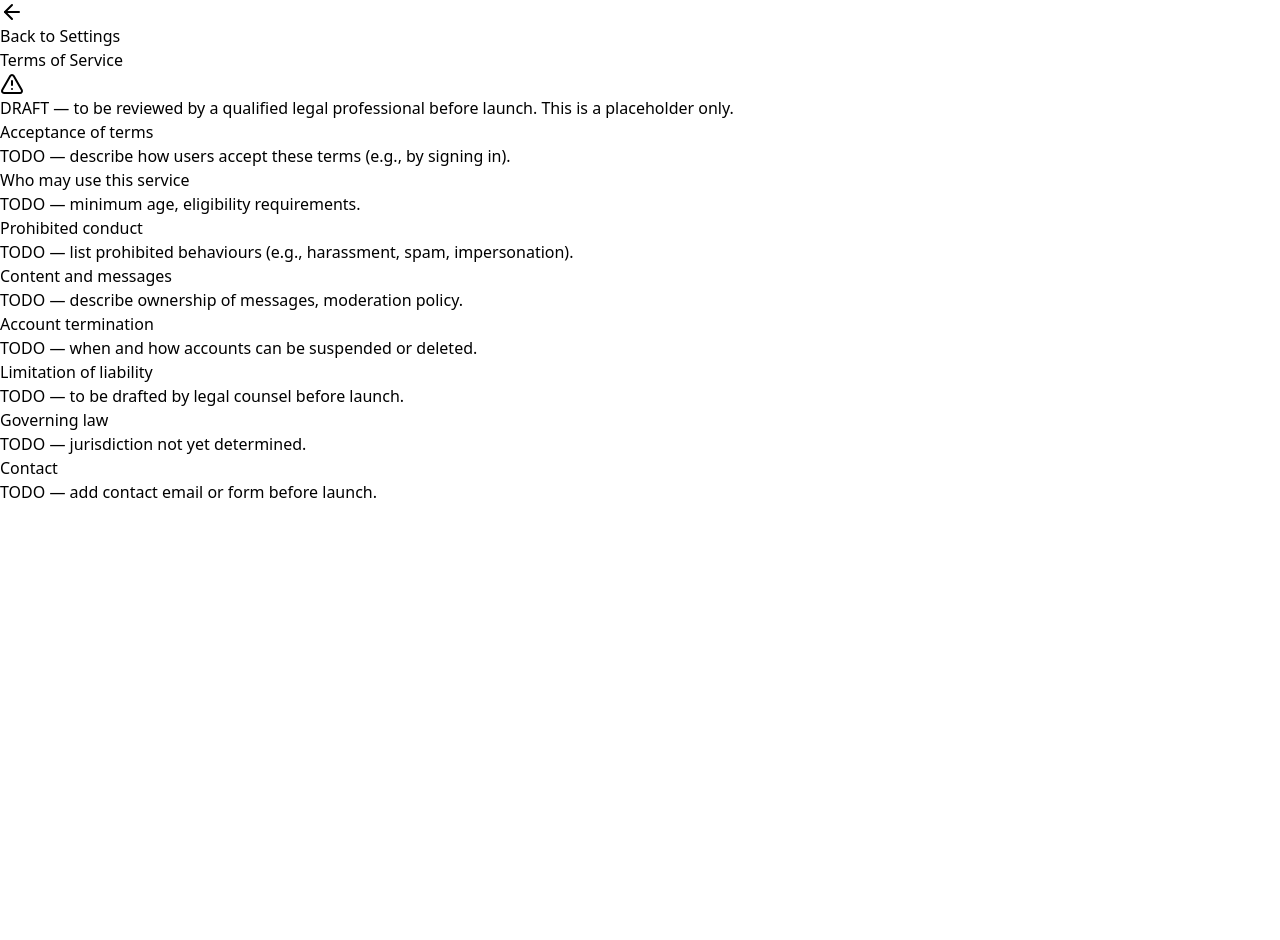
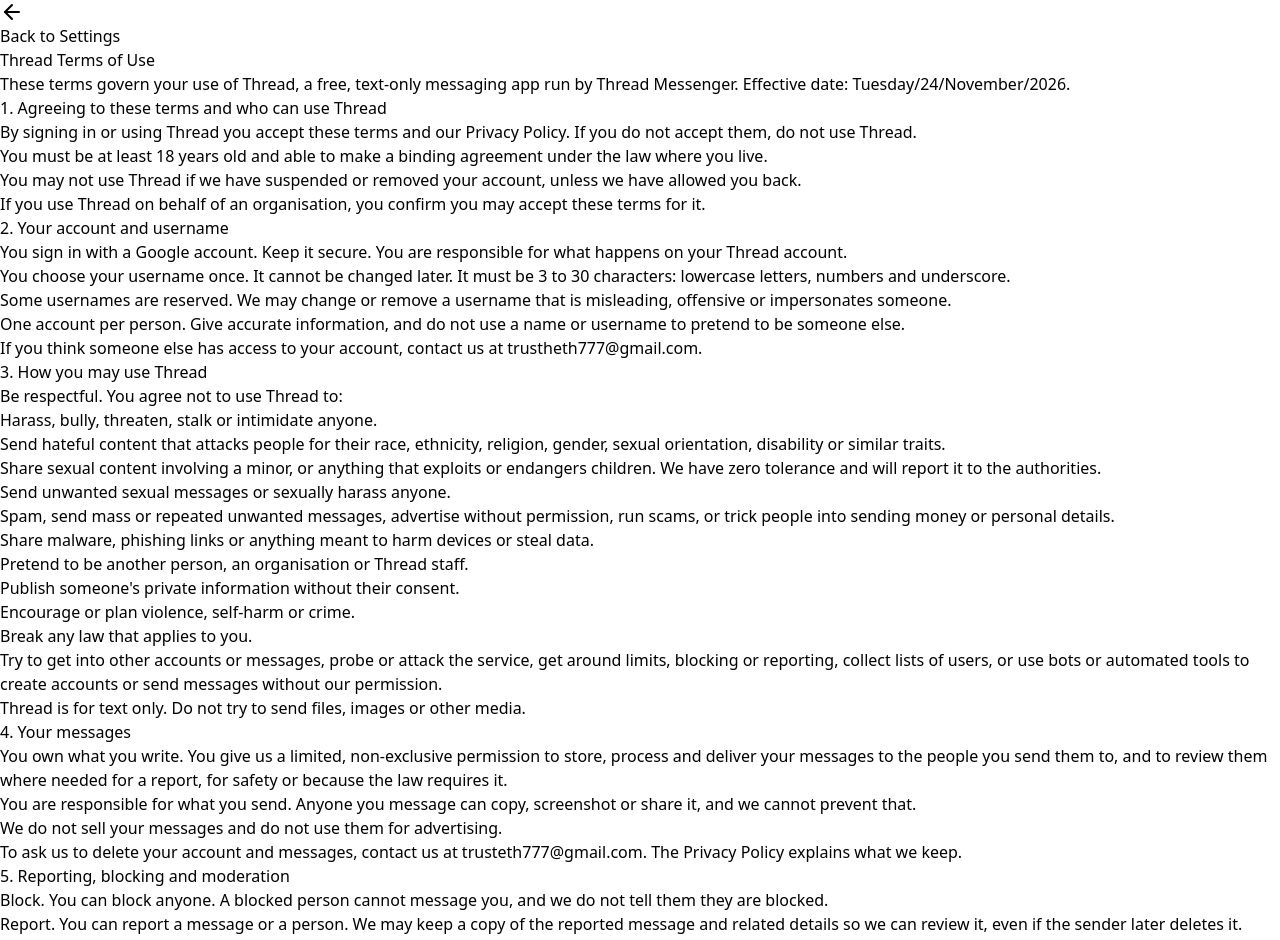
Before and after one commit to trustjonathan/Thread-Messenger, a React (Vite) app: page /terms in a window 1280 px wide. Shown: the top 940 px of the page. Before the commit the page ends 800 px from the top, so only its background shows below. Built offline with nearby package versions, Linux system fonts and the light colour scheme; no server answers.

Commit message:
terms of use

```diff
--- a/src/features/legal/TermsPage.tsx
+++ b/src/features/legal/TermsPage.tsx
@@ -1,51 +1,10 @@
 import { Link } from 'react-router-dom';
-import { ArrowLeft, TriangleAlert } from 'lucide-react';
-
-interface Section {
-  heading: string;
-  todo: string;
-}
-
-const sections: Section[] = [
-  {
-    heading: 'Acceptance of terms',
-    todo: 'TODO — describe how users accept these terms (e.g., by signing in).',
-  },
-  {
-    heading: 'Who may use this service',
-    todo: 'TODO — minimum age, eligibility requirements.',
-  },
-  {
-    heading: 'Prohibited conduct',
-    todo: 'TODO — list prohibited behaviours (e.g., harassment, spam, impersonation).',
-  },
-  {
-    heading: 'Content and messages',
-    todo: 'TODO — describe ownership of messages, moderation policy.',
-  },
-  {
-    heading: 'Account termination',
-    todo: 'TODO — when and how accounts can be suspended or deleted.',
-  },
-  {
-    heading: 'Limitation of liability',
-    todo: 'TODO — to be drafted by legal counsel before launch.',
-  },
-  {
-    heading: 'Governing law',
-    todo: 'TODO — jurisdiction not yet determined.',
-  },
-  {
-    heading: 'Contact',
-    todo: 'TODO — add contact email or form before launch.',
-  },
-];
+import { ArrowLeft } from 'lucide-react';
 
 export default function TermsPage() {
   return (
     <main className="min-h-screen w-full bg-slate-50 dark:bg-slate-950 text-slate-900 dark:text-slate-100">
-      <div className="max-w-lg mx-auto p-4 space-y-4">
-        {/* Back link */}
+      <div className="max-w-2xl mx-auto p-4 space-y-4">
         <Link
           to="/settings"
           className="inline-flex items-center gap-1.5 text-sm text-indigo-600 dark:text-indigo-400 hover:underline min-h-[44px] py-2"
@@ -54,30 +13,108 @@ export default function TermsPage() {
           Back to Settings
         </Link>
 
-        <h1 className="text-2xl font-bold tracking-tight">Terms of Service</h1>
+        <h1 className="text-2xl font-bold tracking-tight">Thread Terms of Use</h1>
+        <p className="text-sm text-slate-600 dark:text-slate-400">
+          These terms govern your use of Thread, a free, text-only messaging app run by Thread Messenger. Effective date: Tuesday/24/November/2026.
+        </p>
 
-        {/* Draft banner */}
-        <div className="flex items-start gap-3 p-4 rounded-2xl bg-amber-50 dark:bg-amber-950/40 border border-amber-200 dark:border-amber-900/50 text-amber-800 dark:text-amber-200">
-          <TriangleAlert className="w-5 h-5 flex-shrink-0 mt-0.5" aria-hidden="true" />
-          <p className="text-sm font-medium">
-            DRAFT — to be reviewed by a qualified legal professional before launch. This is a placeholder only.
-          </p>
-        </div>
+        <section className="space-y-3 text-sm leading-relaxed">
+          <h2 className="text-base font-semibold">1. Agreeing to these terms and who can use Thread</h2>
+          <p>By signing in or using Thread you accept these terms and our Privacy Policy. If you do not accept them, do not use Thread.</p>
+          <ul className="list-disc pl-5 space-y-1">
+            <li>You must be at least 18 years old and able to make a binding agreement under the law where you live.</li>
+            <li>You may not use Thread if we have suspended or removed your account, unless we have allowed you back.</li>
+            <li>If you use Thread on behalf of an organisation, you confirm you may accept these terms for it.</li>
+          </ul>
 
-        {/* Sections */}
-        {sections.map((section) => (
-          <section
-            key={section.heading}
-            className="bg-white dark:bg-slate-900 rounded-2xl border border-slate-200 dark:border-slate-800 p-5 shadow-sm"
-          >
-            <h2 className="text-base font-semibold text-slate-900 dark:text-slate-100 mb-2">
-              {section.heading}
-            </h2>
-            <p className="text-sm italic text-slate-500 dark:text-slate-400">
-              {section.todo}
-            </p>
-          </section>
-        ))}
+          <h2 className="text-base font-semibold">2. Your account and username</h2>
+          <ul className="list-disc pl-5 space-y-1">
+            <li>You sign in with a Google account. Keep it secure. You are responsible for what happens on your Thread account.</li>
+            <li>You choose your username once. It cannot be changed later. It must be 3 to 30 characters: lowercase letters, numbers and underscore.</li>
+            <li>Some usernames are reserved. We may change or remove a username that is misleading, offensive or impersonates someone.</li>
+            <li>One account per person. Give accurate information, and do not use a name or username to pretend to be someone else.</li>
+            <li>If you think someone else has access to your account, contact us at trustheth777@gmail.com.</li>
+          </ul>
+
+          <h2 className="text-base font-semibold">3. How you may use Thread</h2>
+          <p>Be respectful. You agree not to use Thread to:</p>
+          <ul className="list-disc pl-5 space-y-1">
+            <li>Harass, bully, threaten, stalk or intimidate anyone.</li>
+            <li>Send hateful content that attacks people for their race, ethnicity, religion, gender, sexual orientation, disability or similar traits.</li>
+            <li>Share sexual content involving a minor, or anything that exploits or endangers children. We have zero tolerance and will report it to the authorities.</li>
+            <li>Send unwanted sexual messages or sexually harass anyone.</li>
+            <li>Spam, send mass or repeated unwanted messages, advertise without permission, run scams, or trick people into sending money or personal details.</li>
+            <li>Share malware, phishing links or anything meant to harm devices or steal data.</li>
+            <li>Pretend to be another person, an organisation or Thread staff.</li>
+            <li>Publish someone's private information without their consent.</li>
+            <li>Encourage or plan violence, self-harm or crime.</li>
+            <li>Break any law that applies to you.</li>
+            <li>Try to get into other accounts or messages, probe or attack the service, get around limits, blocking or reporting, collect lists of users, or use bots or automated tools to create accounts or send messages without our permission.</li>
+          </ul>
+          <p>Thread is for text only. Do not try to send files, images or other media.</p>
+
+          <h2 className="text-base font-semibold">4. Your messages</h2>
+          <ul className="list-disc pl-5 space-y-1">
+            <li>You own what you write. You give us a limited, non-exclusive permission to store, process and deliver your messages to the people you send them to, and to review them where needed for a report, for safety or because the law requires it.</li>
+            <li>You are responsible for what you send. Anyone you message can copy, screenshot or share it, and we cannot prevent that.</li>
+            <li>We do not sell your messages and do not use them for advertising.</li>
+            <li>To ask us to delete your account and messages, contact us at trusteth777@gmail.com. The Privacy Policy explains what we keep.</li>
+          </ul>
+
+          <h2 className="text-base font-semibold">5. Reporting, blocking and moderation</h2>
+          <ul className="list-disc pl-5 space-y-1">
+            <li>Block. You can block anyone. A blocked person cannot message you, and we do not tell them they are blocked.</li>
+            <li>Report. You can report a message or a person. We may keep a copy of the reported message and related details so we can review it, even if the sender later deletes it.</li>
+            <li>Our actions. We may remove content, limit features, or suspend or end accounts that break these terms or put others at risk, with or without notice.</li>
+            <li>No promise to watch. We do not routinely read messages and we cannot promise to review every report within a set time.</li>
+            <li>Authorities. We may share information with the authorities where the law requires it or to protect someone's safety.</li>
+            <li>Emergencies. Thread is not an emergency service. If someone is in danger, contact your local emergency services.</li>
+          </ul>
+
+          <h2 className="text-base font-semibold">6. Messages are not end-to-end encrypted</h2>
+          <p>Messages travel over secure connections, but they are stored on our servers and are not end-to-end encrypted. This means we and our service providers can technically access them. Do not send passwords, bank details or other highly sensitive information.</p>
+          <ul className="list-disc pl-5 space-y-1">
+            <li>We use Google for sign-in, Supabase for our database and Render for hosting. Their outages or incidents can affect Thread, and their own terms apply to their services.</li>
+            <li>We take reasonable steps to protect Thread, but no system is completely secure.</li>
+            <li>If a data breach affects you, we will tell the people and authorities the law requires us to tell.</li>
+          </ul>
+
+          <h2 className="text-base font-semibold">7. The service: free beta, changes and availability</h2>
+          <ul className="list-disc pl-5 space-y-1">
+            <li>Thread is free and still being built. Features can change, be added or be removed.</li>
+            <li>Thread may be slow, unavailable or lose data. Our free hosting may pause the service after a period of inactivity. Keep your own copy of anything important.</li>
+            <li>We may set limits, for example on how fast you can send messages, and may change them to keep Thread fair and working.</li>
+            <li>We do not promise to keep Thread running. If we stop, we will give notice where we reasonably can.</li>
+            <li>Messages can contain links. We do not control other websites and are not responsible for them.</li>
+            <li>Thread's source code may be shared under its own licence. These terms apply to the hosted service, not the code licence.</li>
+          </ul>
+
+          <h2 className="text-base font-semibold">8. Ending your account</h2>
+          <ul className="list-disc pl-5 space-y-1">
+            <li>You can stop using Thread at any time. To have your account deleted, contact us at trusteth777@gmail.com. We aim to act within 7 days, subject to the law and to keeping records needed for safety, such as reports.</li>
+            <li>We may suspend or end your account if you break these terms, if you put others at risk, if the law requires it, or if we close Thread.</li>
+            <li>Messages already delivered to other people may stay on their side.</li>
+            <li>Sections that by their nature should continue, such as your responsibility for what you sent, the disclaimers, the limits of liability and the governing law, continue after your account ends.</li>
+          </ul>
+
+          <h2 className="text-base font-semibold">9. Disclaimers and limits of liability</h2>
+          <p>To the extent the law allows:</p>
+          <ul className="list-disc pl-5 space-y-1">
+            <li>Thread is provided "as is" and "as available", without promises that it will be error-free, secure, always available or fit for a particular purpose.</li>
+            <li>We are not responsible for what other users send or do, for messages or data lost, or for access to your account that we could not reasonably prevent.</li>
+            <li>We are not liable for indirect or consequential losses. Our total liability for any claim is limited to what you paid us to use Thread, which is nothing because Thread is free.</li>
+            <li>You are responsible for claims, losses and costs that result from your breach of these terms or from what you send.</li>
+          </ul>
+          <p>Nothing in these terms removes rights or liability that the law does not allow us to remove.</p>
+
+          <h2 className="text-base font-semibold">10. Governing law, changes to the terms and contact</h2>
+          <ul className="list-disc pl-5 space-y-1">
+            <li>Law. These terms are governed by the laws of the Republic of Uganda, and the courts of Uganda can hear disputes, unless a mandatory rule where you live says otherwise. Please contact us first so we can try to settle a problem informally.</li>
+            <li>Changes. We may update these terms. We will post the new version with its date and, for important changes, tell you in the app. If you keep using Thread after a change, you accept it. If you do not accept it, stop using Thread.</li>
+            <li>The rest. If part of these terms cannot be enforced, the rest still applies. If we delay enforcing a term, we do not give it up.</li>
+            <li>Contact. Thread Messenger, trusteth777@gmail.com, Kabale district, UGANDA.</li>
+          </ul>
+        </section>
       </div>
     </main>
   );
```
